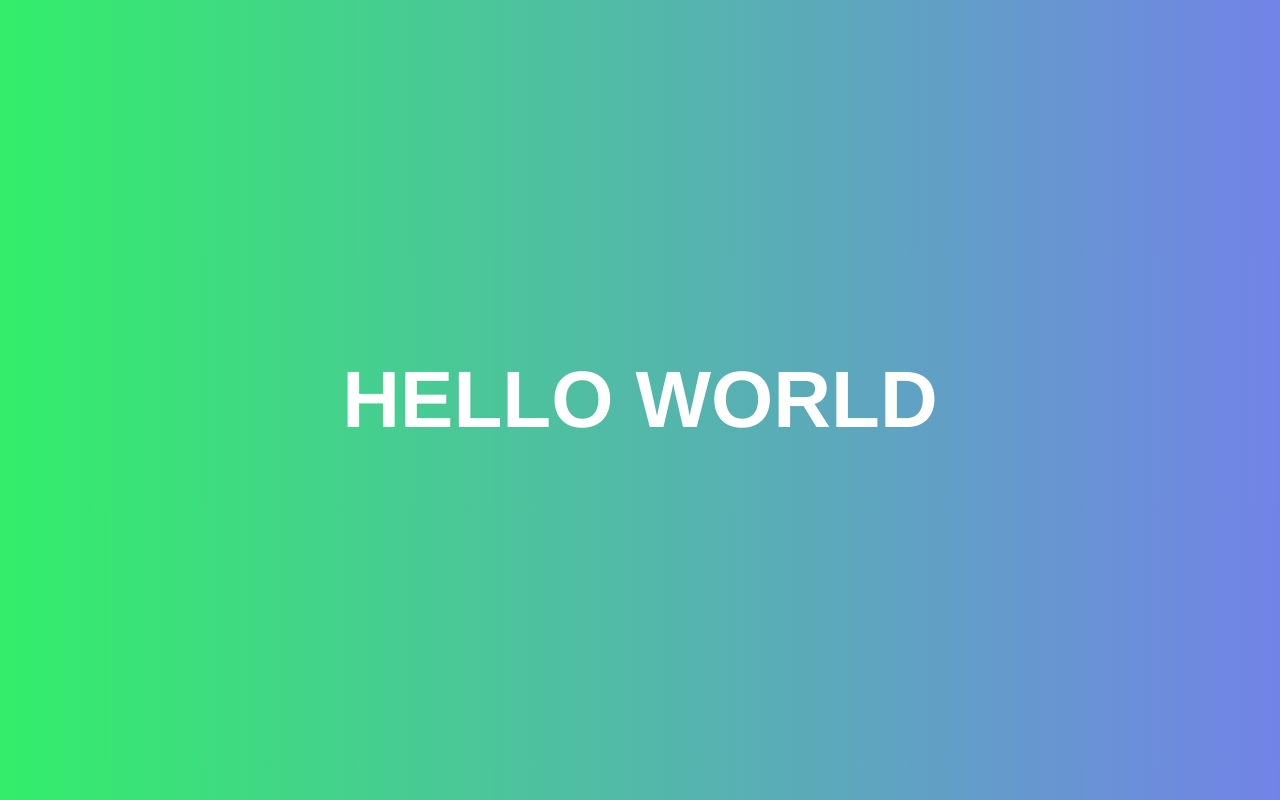
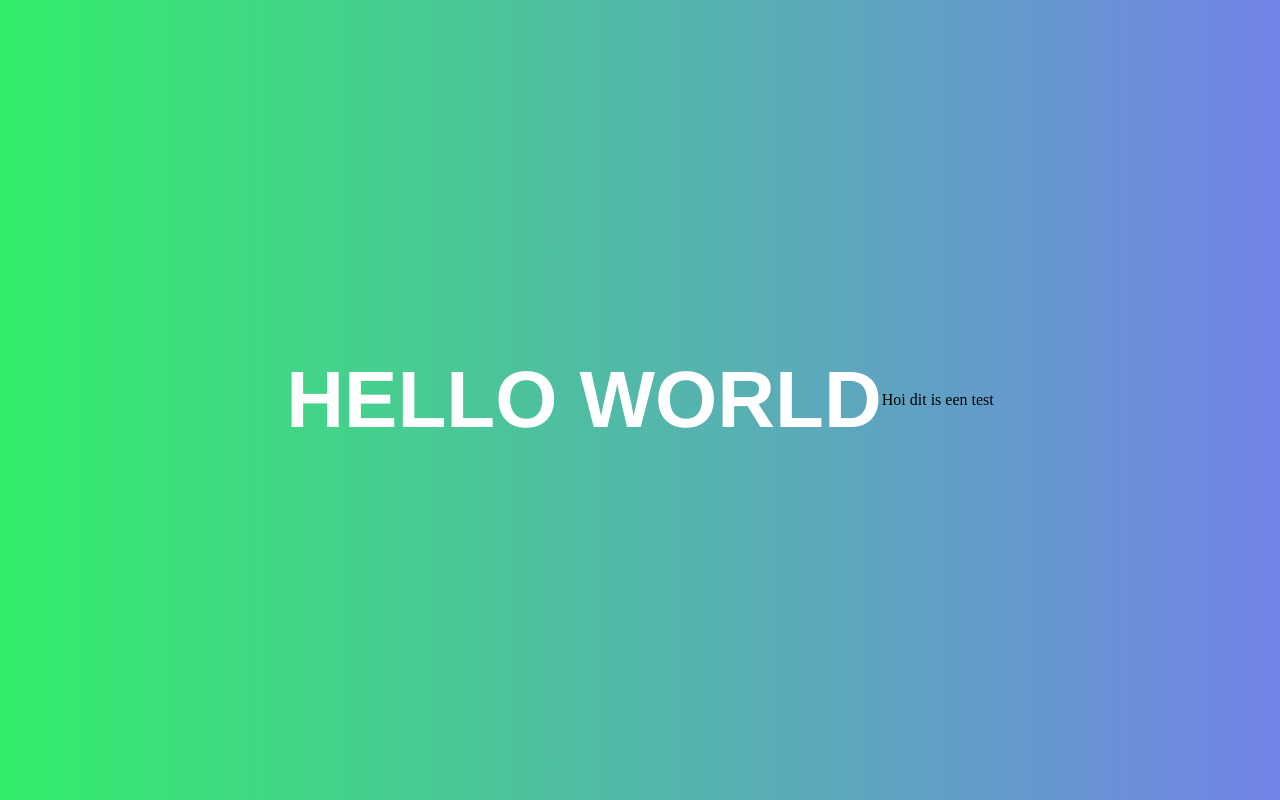
Before and after one commit to cmda-minor-web/web-app-from-scratch-2324, a plain HTML site: page docs/index.html in a window 1280 px wide. Drawn offline with Linux system fonts and the light colour scheme.

Commit message:
branch test

```diff
--- a/docs/index.html
+++ b/docs/index.html
@@ -10,5 +10,6 @@
 </head>
 <body>
 <h1>Hello World</h1>
+<p>Hoi dit is een test</p>
 </body>
 </html>
```
